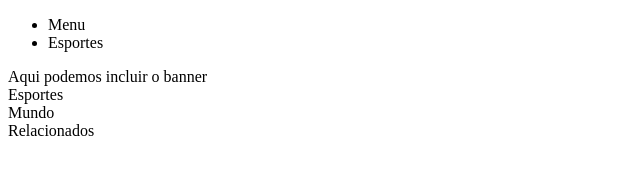
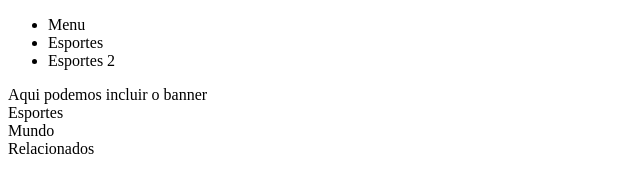
Before and after one commit to ofion87/HTML_CSS, a plain HTML site: page index.html in a window 1280 px wide. Shown: the whole page, without its empty margins (0-640 px from the left). Drawn offline with Linux system fonts and the light colour scheme.

Commit message:
atuliação do menu Beltran

```diff
--- a/index.html
+++ b/index.html
@@ -10,6 +10,7 @@
         <ul>
             <li>Menu</li>
             <li>Esportes</li>
+            <li>Esportes 2</li>
         </ul>
     </nav>
     <header>Aqui podemos incluir o banner</header>
```
